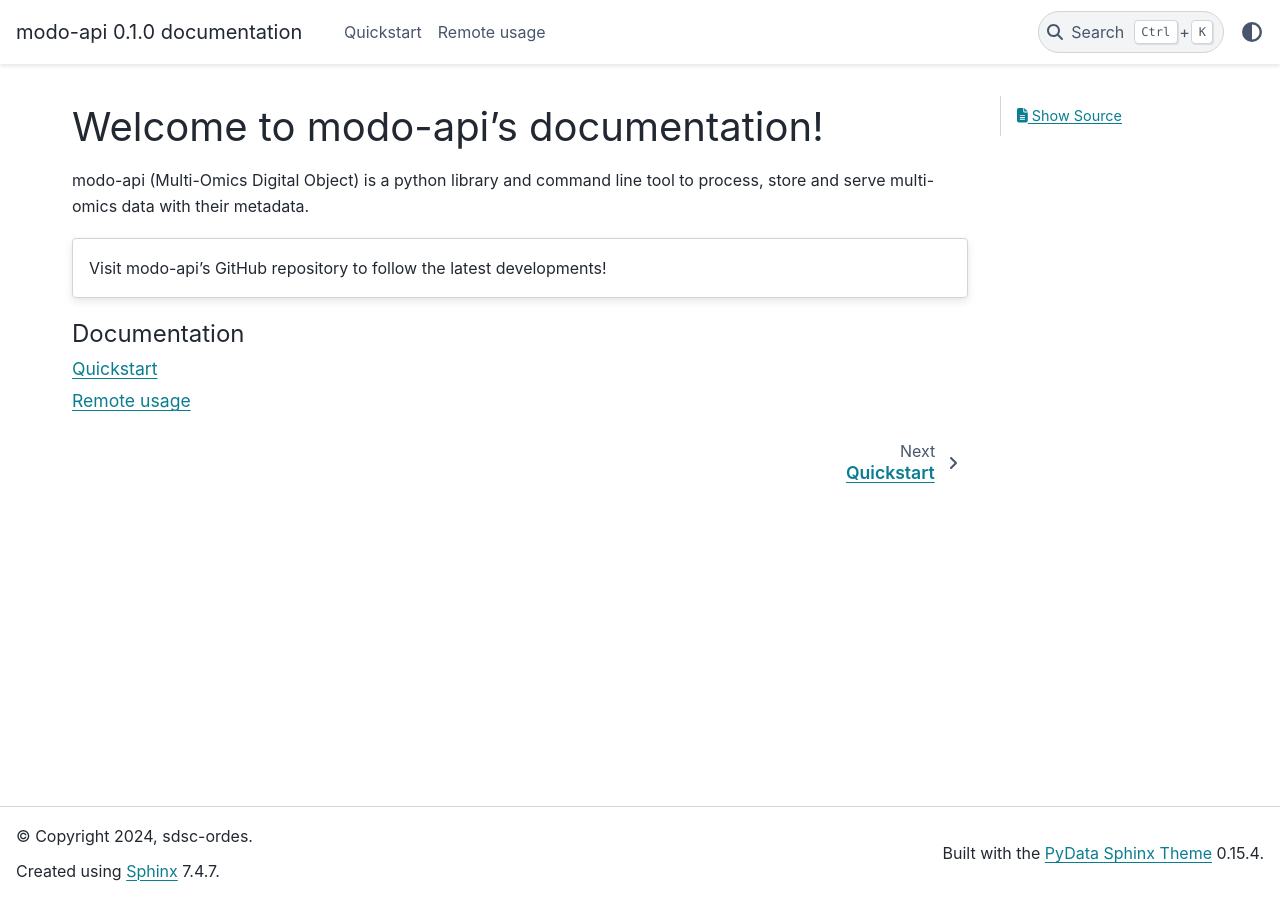
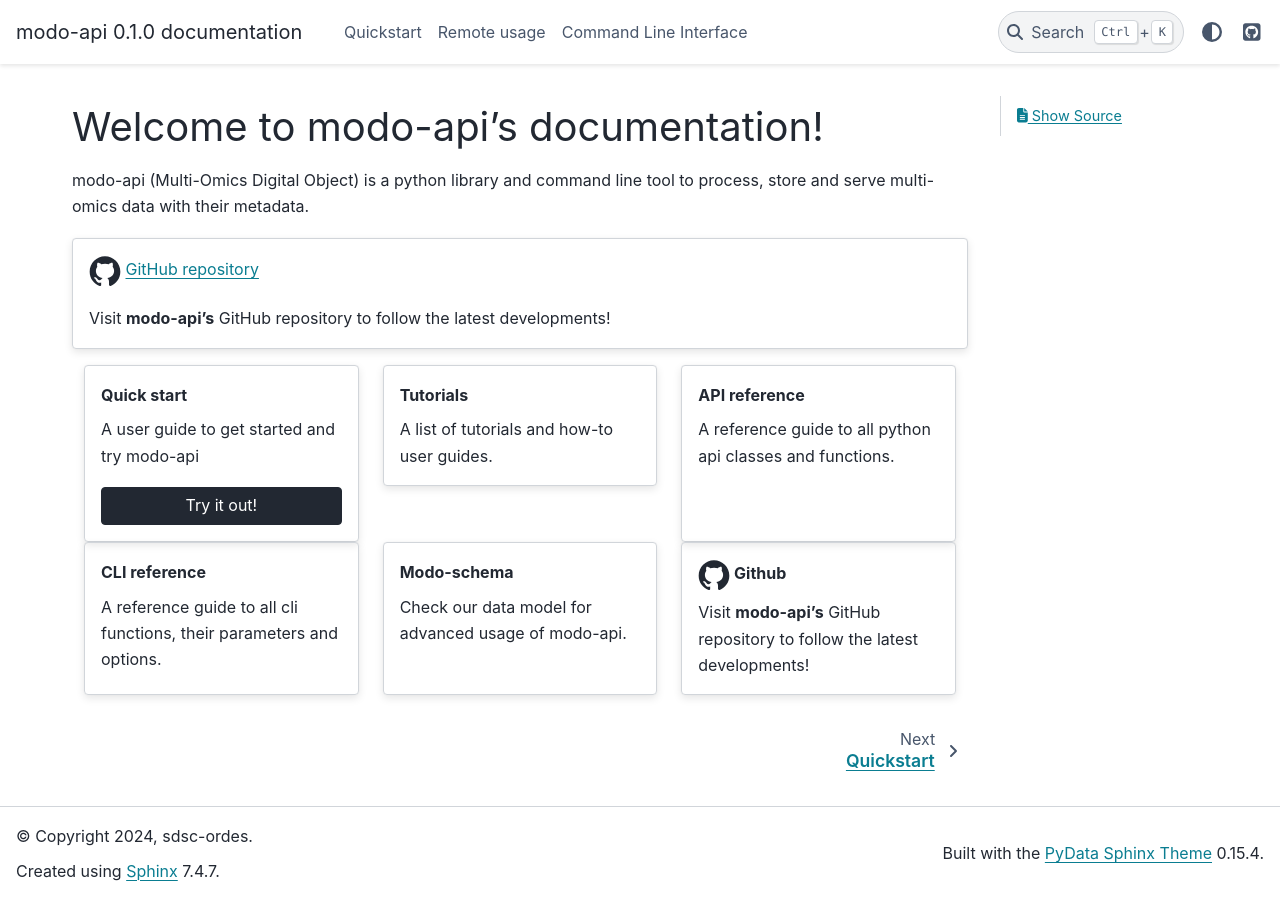
Before and after one commit to sdsc-ordes/smoc-api, a Sphinx documentation site: the page built from docs/index.md, in a window 1280 px wide. Built offline with Sphinx 7.4.7 and the PyData theme 0.15.4, drawn with Linux system fonts in a browser that asks for light colours; pages that are not in the unit, such as notebooks, are missing from menus.

Commit message:
doc: restructure main page

````diff
--- /dev/null
+++ b/docs/cli.rst
@@ -0,0 +1,6 @@
+Command Line Interface
+**********************
+
+.. click:: modo.cli:typer_click_object
+   :prog: modo
+   :nested: full
--- a/docs/conf.py
+++ b/docs/conf.py
@@ -21,6 +21,7 @@ extensions = [
     "sphinx.ext.napoleon",
     "sphinx.ext.doctest",
     "sphinx.ext.intersphinx",
+    "sphinx.ext.autodoc",
     "sphinx.ext.coverage",
     "sphinx.ext.viewcode",
     "sphinx.ext.githubpages",
@@ -49,15 +50,26 @@ html_theme = "pydata_sphinx_theme"
 html_static_path = ["_static"]
 
 
+html_theme_options = {
+    "github_url": "https://github.com/sdsc-ordes/modo-api",
+    "collapse_navigation": True,
+    "navigation_with_keys": False,
+}
+
+
 # -- Extension configuration -------------------------------------------------
+# Options for myst
+myst_enable_extensions = ["colon_fence"]
+
 
 # Options for autoapi
 autoapi_dirs = ["../modo"]
+autoapi_ignore = ["*cli*"]
+autodoc_typehints = "description"
 
 # Options for intersphinx
 
 intersphinx_mapping = {
     "python": ("https://docs.python.org/", None),
-    "rdflib": ("https://rdflib.readthedocs.io/en/stable/", None),
-    "calamus": ("https://calamus.readthedocs.io/en/latest/", None),
+    "zarr": ("https://zarr.readthedocs.io/en/stable/", None),
 }
--- a/docs/index.md
+++ b/docs/index.md
@@ -2,17 +2,59 @@
 # Welcome to modo-api's documentation!
 modo-api (Multi-Omics Digital Object) is a python library and command line tool to process, store and serve multi-omics data with their metadata.
 
-```{card}
-:octicon:mark-github;2em [GitHub repository](https://github.com/sdsc-ordes/modo-api)
+:::{card}
+{octicon}`mark-github;2em` [GitHub repository](https://github.com/sdsc-ordes/modo-api)
 
-Visit modo-api's GitHub repository to follow the latest developments!
-```
+Visit __modo-api's__ GitHub repository to follow the latest developments!
+:::
 
-```{toctree}
+::::{grid} 3
+
+:::{grid-item-card}  Quick start
+A user guide to get started and try modo-api
+
+:::{button-ref} intro/quickstart
+:ref-type: myst
+:expand:
+:color: dark
+:click-parent:
+
+Try it out!
+:::
+
+:::
+
+:::{grid-item-card}  Tutorials
+A list of tutorials and how-to user guides.
+:::
+
+:::{grid-item-card}  API reference
+A reference guide to all python api classes and functions.
+:::
+
+:::{grid-item-card}  CLI reference
+A reference guide to all cli functions, their parameters and options.
+:::
+
+:::{grid-item-card}  Modo-schema
+Check our data model for advanced usage of modo-api.
+:::
+
+:::{grid-item-card} {octicon}`mark-github;2em` Github
+Visit __modo-api's__ GitHub repository to follow the latest developments!
+:::
+
+::::
+
+
+
+
+:::{toctree}
 :maxdepth: 1
-:caption: Documentation
+:hidden:
 
 intro/quickstart.md
 intro/remote.md
 autoapi/index
-```
+cli.rst
+:::
````
Also changed, not shown: 1 other file.
